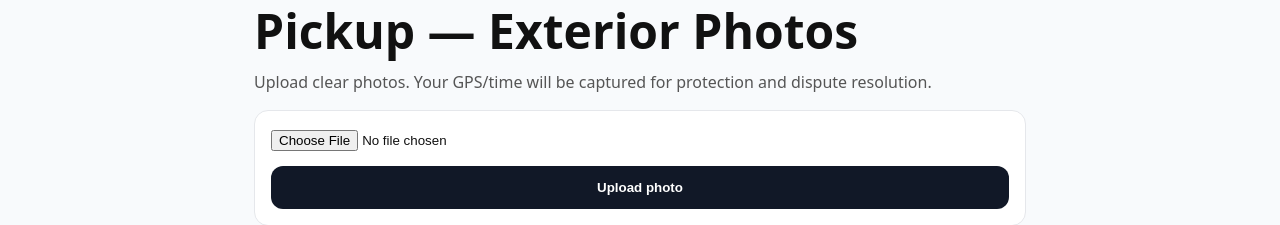
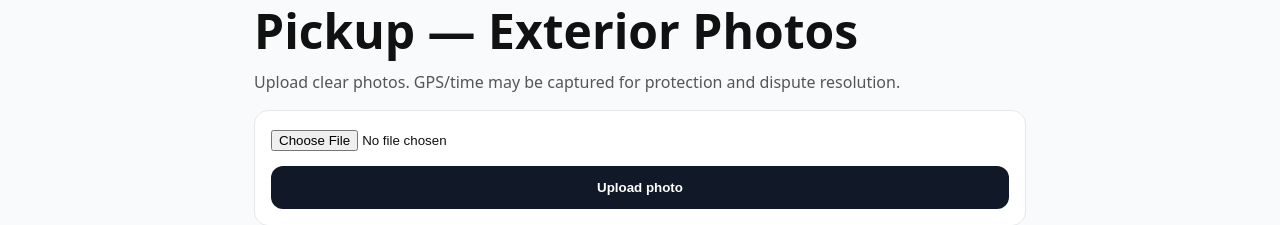
Before and after one commit to kkoly10/couranr-os, a Next.js app: page /auto/condition in a window 1280 px wide. Shown: the part 131-356 px from the top of the page. Built offline with nearby package versions, Linux system fonts and the light colour scheme; no server answers.

Commit message:
Update ConditionClient.tsx

```diff
--- a/app/auto/condition/ConditionClient.tsx
+++ b/app/auto/condition/ConditionClient.tsx
@@ -5,6 +5,13 @@ import { useRouter, useSearchParams } from "next/navigation";
 import { supabase } from "@/lib/supabaseClient";
 
 type Phase = "pickup_exterior" | "pickup_interior" | "return_exterior" | "return_interior";
+
+const TEST_MODE =
+  typeof process !== "undefined" &&
+  (process.env.NEXT_PUBLIC_AUTO_TEST_MODE === "1" ||
+    process.env.NEXT_PUBLIC_AUTO_TEST_MODE === "true" ||
+    process.env.NEXT_PUBLIC_TEST_MODE === "1" ||
+    process.env.NEXT_PUBLIC_TEST_MODE === "true");
 
 export default function ConditionClient() {
   const router = useRouter();
@@ -18,19 +25,23 @@ export default function ConditionClient() {
 
   const title = useMemo(() => {
     switch (step) {
-      case "pickup_exterior": return "Pickup — Exterior Photos";
-      case "pickup_interior": return "Pickup — Interior Photos";
-      case "return_exterior": return "Return — Exterior Photos";
-      case "return_interior": return "Return — Interior Photos";
+      case "pickup_exterior":
+        return "Pickup — Exterior Photos";
+      case "pickup_interior":
+        return "Pickup — Interior Photos";
+      case "return_exterior":
+        return "Return — Exterior Photos";
+      case "return_interior":
+        return "Return — Interior Photos";
     }
   }, [step]);
 
-  async function getGeo(): Promise<{ lat: number; lng: number; accuracy: number } | null> {
+  async function getGeo(): Promise<{ lat: number; lng: number; acc: number } | null> {
     if (!("geolocation" in navigator)) return null;
 
     return new Promise((resolve) => {
       navigator.geolocation.getCurrentPosition(
-        (pos) => resolve({ lat: pos.coords.latitude, lng: pos.coords.longitude, accuracy: pos.coords.accuracy }),
+        (pos) => resolve({ lat: pos.coords.latitude, lng: pos.coords.longitude, acc: pos.coords.accuracy }),
         () => resolve(null),
         { enableHighAccuracy: true, timeout: 8000 }
       );
@@ -49,16 +60,17 @@ export default function ConditionClient() {
       const token = sessionRes.session?.access_token;
       if (!token) throw new Error("Not authenticated");
 
-      const geo = await getGeo();
+      const geo = TEST_MODE ? null : await getGeo();
 
       const form = new FormData();
       form.append("rentalId", rentalId);
       form.append("phase", step);
-      form.append("photo", file);
+      form.append("file", file);
+
       if (geo) {
-        form.append("lat", String(geo.lat));
-        form.append("lng", String(geo.lng));
-        form.append("accuracy", String(geo.accuracy));
+        form.append("capturedLat", String(geo.lat));
+        form.append("capturedLng", String(geo.lng));
+        form.append("capturedAccuracyM", String(Math.round(geo.acc)));
       }
 
       const res = await fetch("/api/auto/upload-condition-photo", {
@@ -72,14 +84,9 @@ export default function ConditionClient() {
 
       setMsg("Uploaded ✅");
 
-      // Next step routing
       setTimeout(() => {
-        if (step === "pickup_exterior") {
-          router.push(`/auto/access?rentalId=${encodeURIComponent(rentalId)}`);
-        } else {
-          router.push("/dashboard");
-        }
-      }, 700);
+        router.push("/dashboard/auto");
+      }, 600);
     } catch (e: any) {
       setMsg(e?.message || "Upload failed");
     } finally {
@@ -91,7 +98,8 @@ export default function ConditionClient() {
     <div style={{ maxWidth: 820, margin: "0 auto", padding: 24 }}>
       <h1>{title}</h1>
       <p style={{ color: "#555" }}>
-        Upload clear photos. Your GPS/time will be captured for protection and dispute resolution.
+        Upload clear photos. GPS/time may be captured for protection and dispute resolution.
+        {TEST_MODE ? " (TEST MODE: GPS bypass)" : ""}
       </p>
 
       <div style={{ marginTop: 14, border: "1px solid #e5e7eb", borderRadius: 14, padding: 16, background: "#fff" }}>
```
